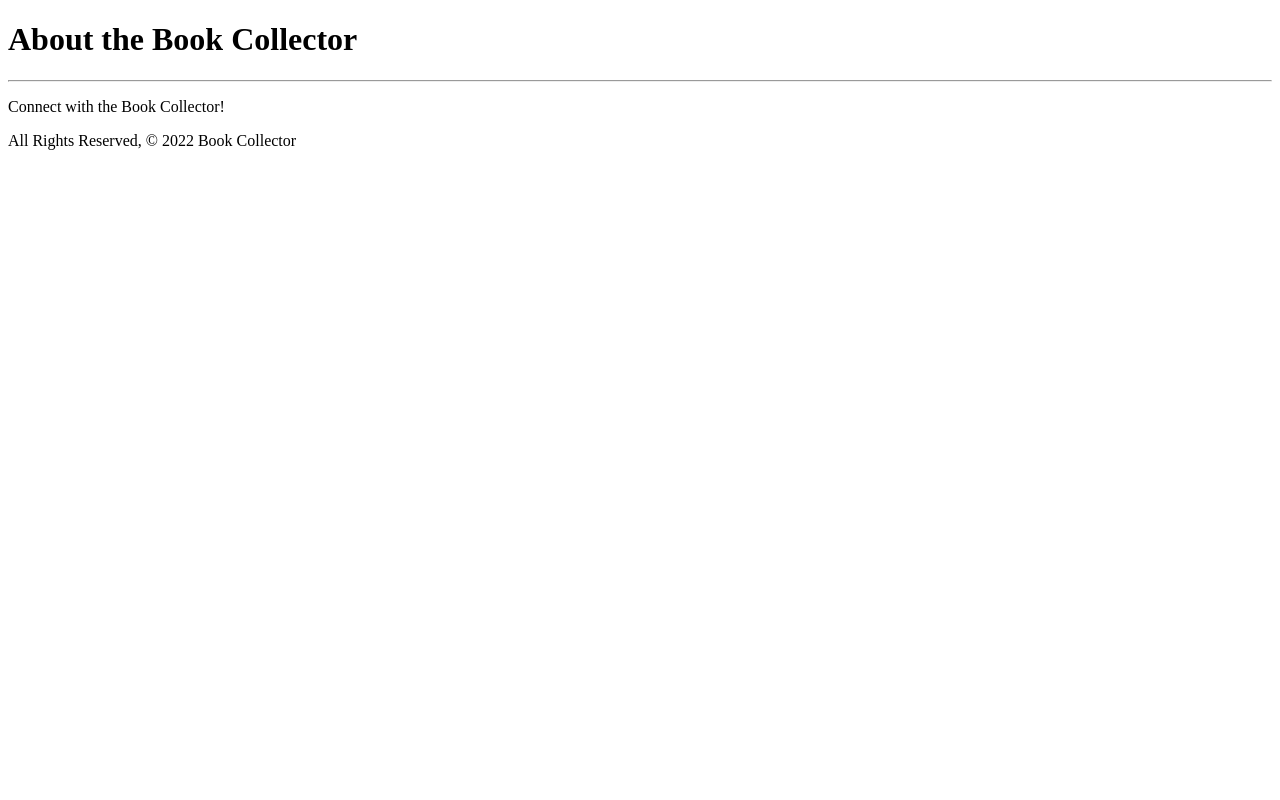
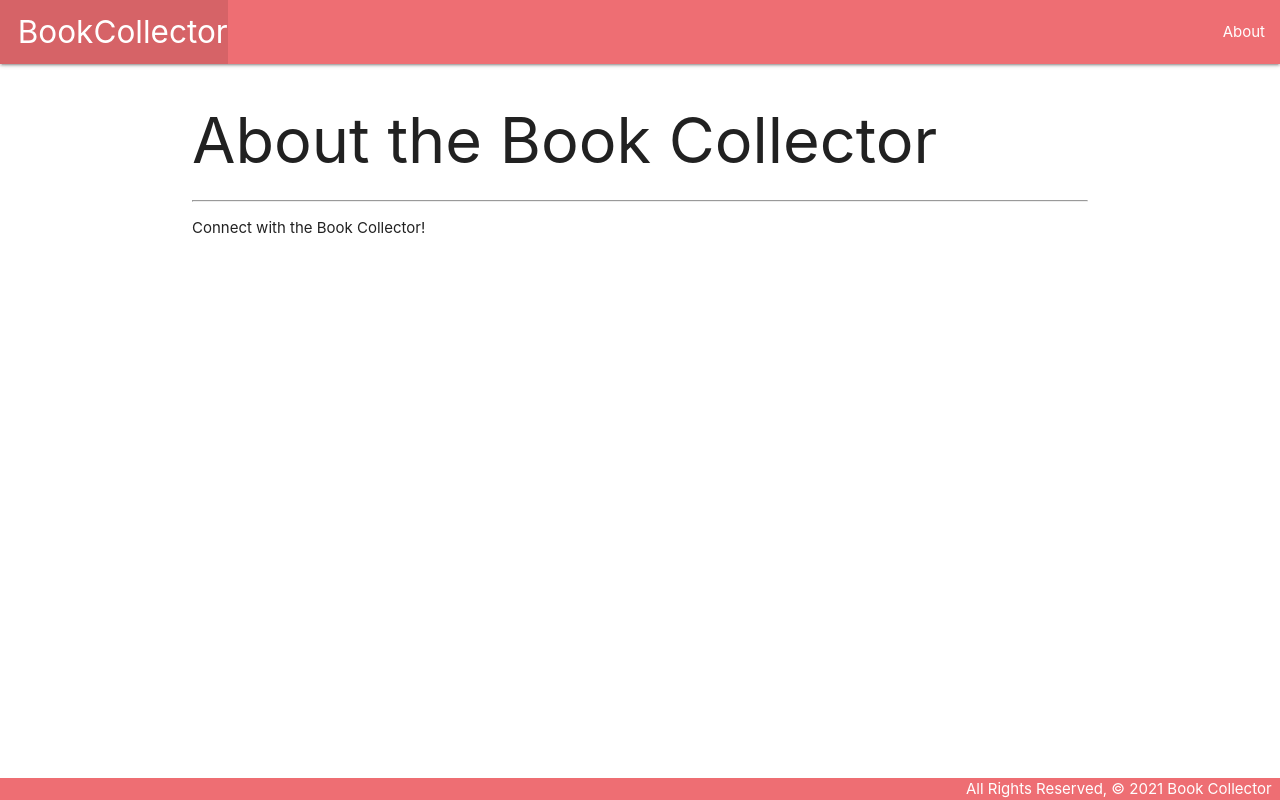
Before and after one commit to kmcaloney15/Book-Collector, a Django app: page /about/ in a window 1280 px wide. Run offline with Django 4.2, Linux system fonts and the light colour scheme.

Commit message:
added css styling

```diff
--- a/bookcollector/bookcollector/settings.py
+++ b/bookcollector/bookcollector/settings.py
@@ -116,7 +116,7 @@ USE_TZ = True
 # Static files (CSS, JavaScript, Images)
 # https://docs.djangoproject.com/en/4.0/howto/static-files/
 
-STATIC_URL = 'static/'
+STATIC_URL = '/static/'
 
 # Default primary key field type
 # https://docs.djangoproject.com/en/4.0/ref/settings/#default-auto-field
--- /dev/null
+++ b/bookcollector/main_app/static/css/style.css
@@ -0,0 +1,14 @@
+body {
+    display: flex;
+    min-height: 100vh;
+    flex-direction: column;
+  }
+
+  main {
+    flex: 1 0 auto;
+  }
+
+  footer.page-footer {
+    padding-top: 0;
+    text-align: right;
+  }
--- a/bookcollector/main_app/templates/about.html
+++ b/bookcollector/main_app/templates/about.html
@@ -10,11 +10,14 @@
 
 <body>
 
+    {% extends 'base.html' %}
+    {% block content %}
+
     <h1>About the Book Collector</h1>
     <hr />
     <p>Connect with the Book Collector!</p>
-    <footer>All Rights Reserved, &copy; 2022 Book Collector</footer>
 
+    {% endblock %}
 
 </body>
 
--- a/bookcollector/main_app/templates/base.html
+++ b/bookcollector/main_app/templates/base.html
@@ -1,3 +1,4 @@
+{% load static %}
 <!DOCTYPE html>
 <html lang="en">
 
@@ -5,8 +6,9 @@
     <meta charset="UTF-8">
     <meta name="viewport" content="width=device-width, initial-scale=1.0">
     <meta http-equiv="X-UA-Compatible" content="ie=edge">
-    <title>Cat Collector</title>
+    <title>Book Collector</title>
     <link rel="stylesheet" href="https://cdnjs.cloudflare.com/ajax/libs/materialize/1.0.0/css/materialize.min.css">
+    <link rel="stylesheet" type="text/css" href="{% static 'css/style.css' %}">
 </head>
 
 <body>
@@ -14,7 +16,7 @@
         <nav>
             <div class="nav-wrapper">
                 <ul>
-                    <li><a href="/" class="left brand-logo">&nbsp;&nbsp;CatCollector</a></li>
+                    <li><a href="/" class="left brand-logo">&nbsp;&nbsp;BookCollector</a></li>
                 </ul>
                 <ul class="right">
                     <li><a href="/about">About</a></li>
@@ -27,7 +29,7 @@
         {% endblock %}
     </main>
     <footer class="page-footer">
-        <div class="right">All Rights Reserved, &copy; 2021 Cat Collector &nbsp;</div>
+        <div class="right">All Rights Reserved, &copy; 2021 Book Collector &nbsp;</div>
     </footer>
 </body>
 
```
